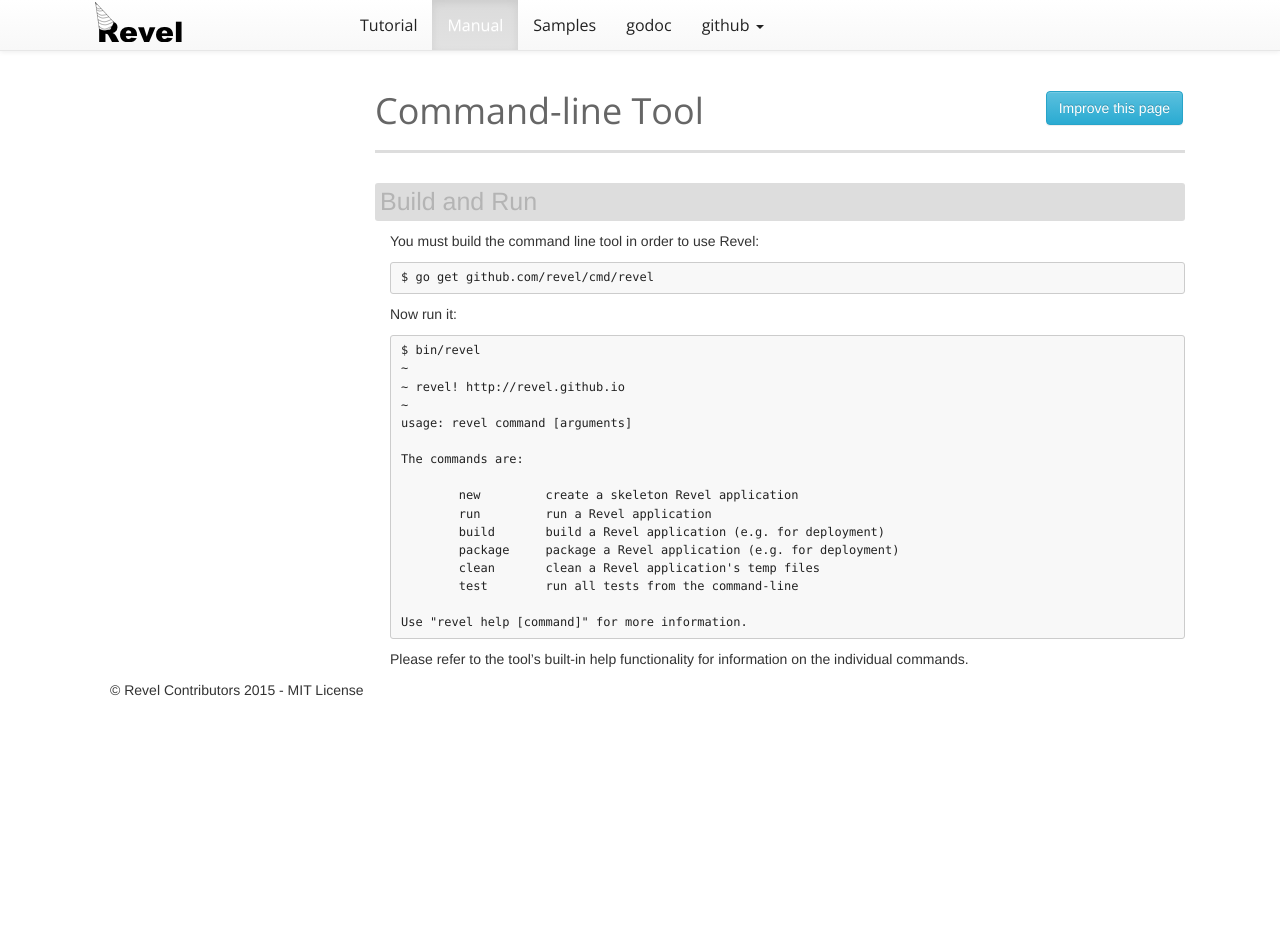
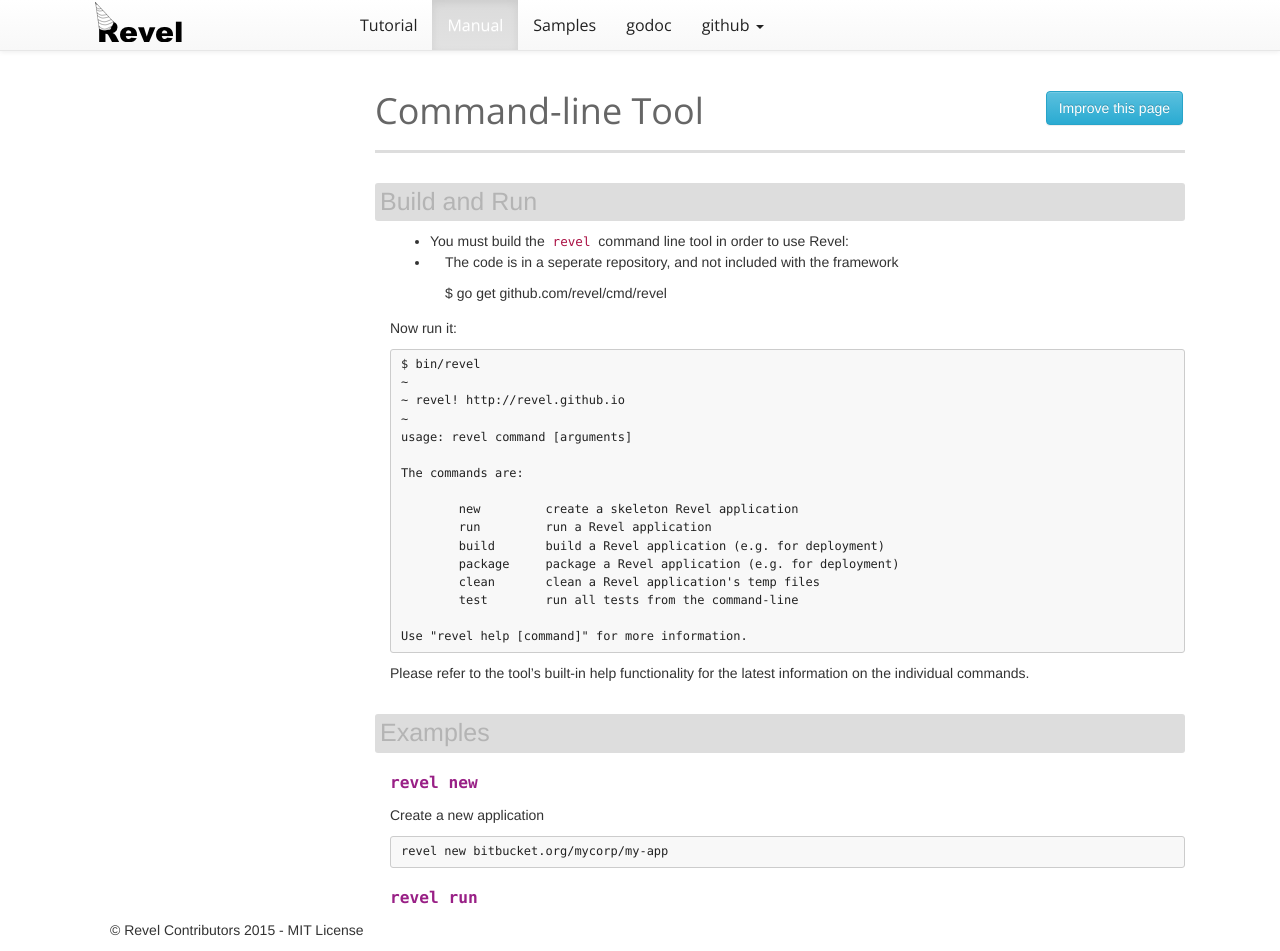
Before and after one commit to revel/revel.github.io, a Jekyll site: the page built from manual/tool.md, in a window 1280 px wide. Built offline with Jekyll 4.4.1, drawn with Linux system fonts in a browser that asks for light colours; nearby versions of some CDN libraries; before the commit the page ends 900 px from its top, so only the background shows below that.

```diff
--- a/manual/tool.md
+++ b/manual/tool.md
@@ -5,7 +5,8 @@ layout: manual
 
 ## Build and Run
 
-You must build the command line tool in order to use Revel:
+- You must build the `revel` command line tool in order to use Revel:
+- The code is in a seperate repository, and not included with the framework
 
 	$ go get github.com/revel/cmd/revel
 
@@ -28,5 +29,15 @@ Now run it:
 
 	Use "revel help [command]" for more information.
 
-Please refer to the tool's built-in help functionality for information on the
+Please refer to the tool's built-in help functionality for the latest information on the
 individual commands.
+
+## Examples
+
+#### `revel new`
+
+Create a new application
+
+    revel new bitbucket.org/mycorp/my-app
+
+#### `revel run`
```
Also changed, not shown: manual/deployment.md (+17 -11 lines), manual/logging.md (+1 -1 lines), 1 other file.
